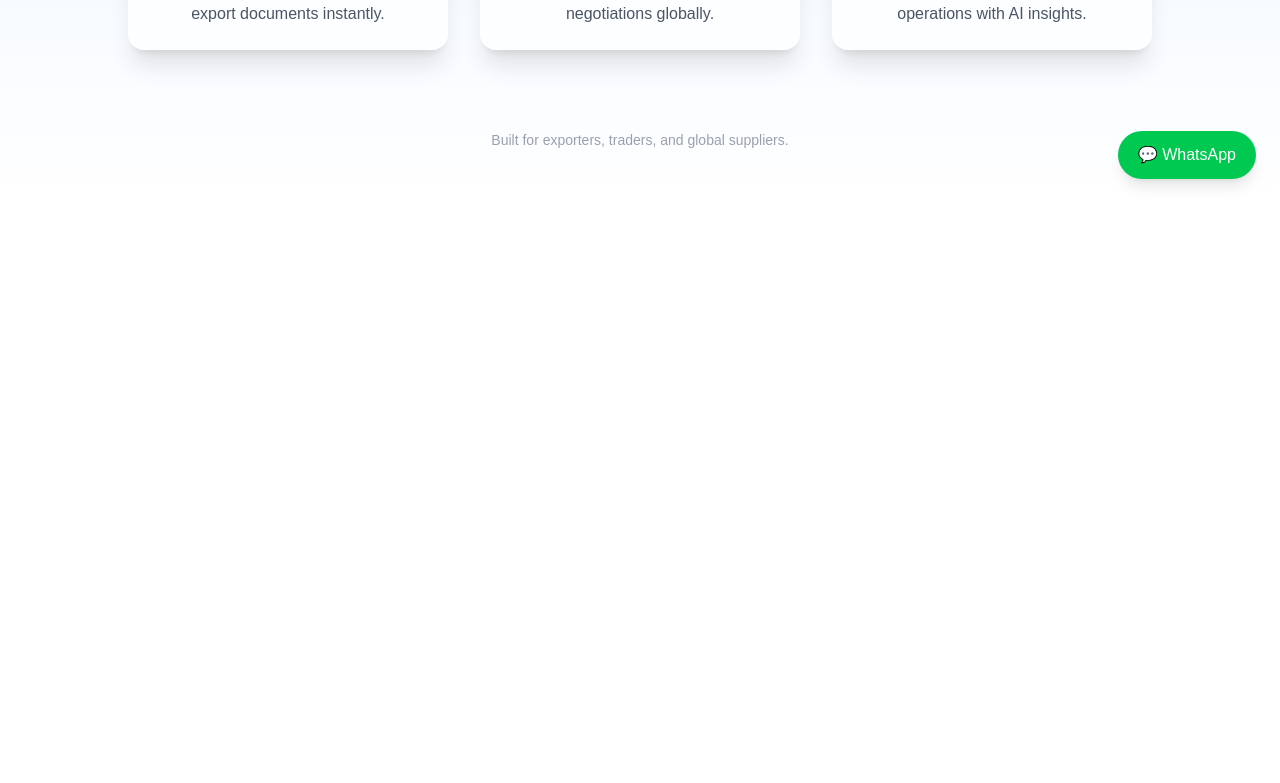
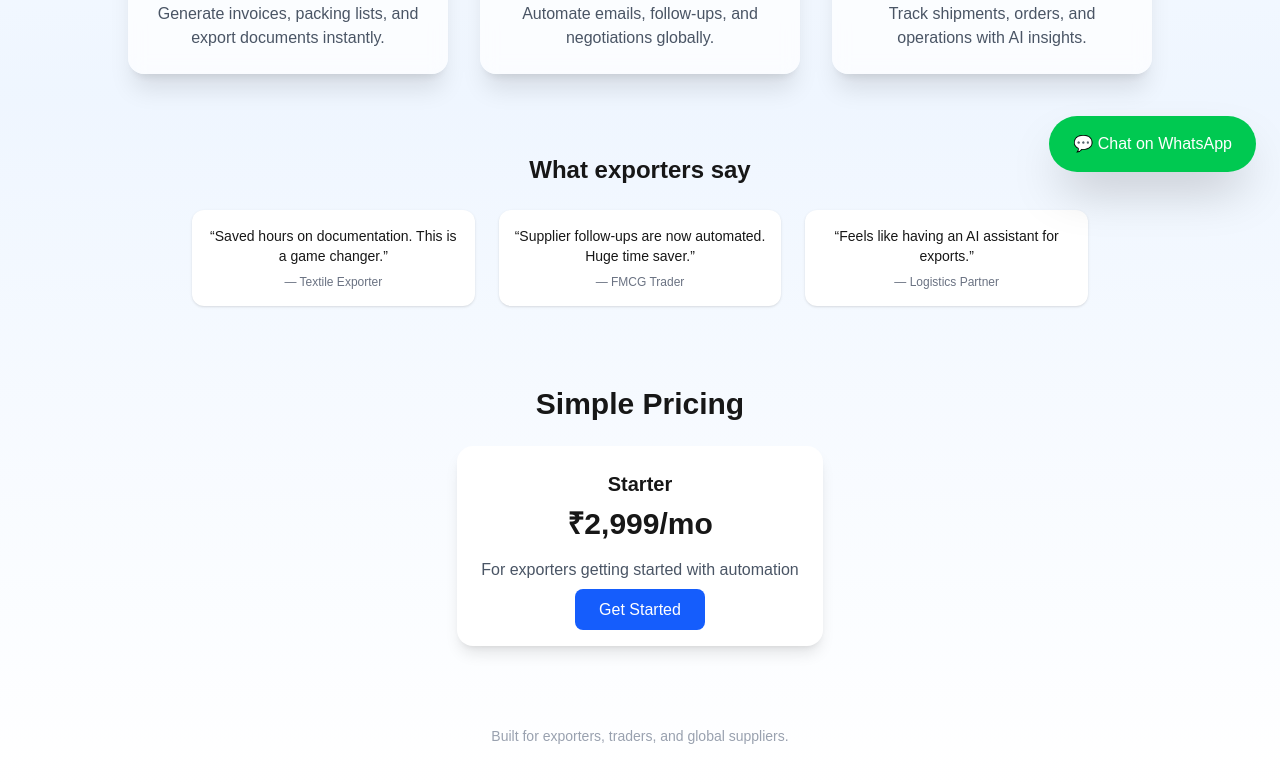
Before and after one commit to ashifpkali-maker/exportflow-ai, a Next.js app: page / in a window 1280 px wide. Shown: the part 597-1380 px from the top of the page. Before the commit the page ends 800 px from the top, so only its background shows below. Built offline with nearby package versions, Linux system fonts and the light colour scheme.

Commit message:
full SaaS landing page

```diff
--- a/app/page.tsx
+++ b/app/page.tsx
@@ -11,6 +11,8 @@ const supabase = createClient(
 export default function Page() {
   const [email, setEmail] = useState("");
   const [message, setMessage] = useState("");
+
+  const randomCount = Math.floor(Math.random() * 5) + 3;
 
   const handleSubmit = async (e: any) => {
     e.preventDefault();
@@ -39,7 +41,7 @@ export default function Page() {
           </span>
         </h1>
 
-        <p className="text-gray-600 text-lg mb-8">
+        <p className="text-gray-600 text-lg mb-6">
           AI systems to handle documentation, supplier communication,
           and global operations — so you can scale faster.
         </p>
@@ -64,11 +66,15 @@ export default function Page() {
         </form>
 
         {message && <p className="mt-4">{message}</p>}
+
+        {/* SOCIAL PROOF */}
+        <p className="text-sm text-gray-500 mt-3">
+          🔥 {randomCount} exporters joined today
+        </p>
       </div>
 
       {/* FEATURES */}
       <div className="grid md:grid-cols-3 gap-8 mt-16 max-w-5xl w-full">
-
         <div className="p-6 rounded-2xl bg-white/70 backdrop-blur shadow-xl hover:scale-105 transition">
           <h3 className="text-xl font-semibold mb-2">📄 Document Automation</h3>
           <p className="text-gray-600">
@@ -89,7 +95,54 @@ export default function Page() {
             Track shipments, orders, and operations with AI insights.
           </p>
         </div>
+      </div>
 
+      {/* TESTIMONIALS */}
+      <div className="mt-20 max-w-4xl">
+        <h2 className="text-2xl font-bold mb-6">What exporters say</h2>
+
+        <div className="grid md:grid-cols-3 gap-6">
+          <div className="p-4 bg-white rounded-xl shadow">
+            <p className="text-sm">
+              “Saved hours on documentation. This is a game changer.”
+            </p>
+            <p className="mt-2 text-xs text-gray-500">— Textile Exporter</p>
+          </div>
+
+          <div className="p-4 bg-white rounded-xl shadow">
+            <p className="text-sm">
+              “Supplier follow-ups are now automated. Huge time saver.”
+            </p>
+            <p className="mt-2 text-xs text-gray-500">— FMCG Trader</p>
+          </div>
+
+          <div className="p-4 bg-white rounded-xl shadow">
+            <p className="text-sm">
+              “Feels like having an AI assistant for exports.”
+            </p>
+            <p className="mt-2 text-xs text-gray-500">— Logistics Partner</p>
+          </div>
+        </div>
+      </div>
+
+      {/* PRICING */}
+      <div className="mt-20 text-center">
+        <h2 className="text-3xl font-bold mb-6">Simple Pricing</h2>
+
+        <div className="inline-block p-6 bg-white rounded-2xl shadow-lg">
+          <h3 className="text-xl font-semibold mb-2">Starter</h3>
+          <p className="text-3xl font-bold mb-4">₹2,999/mo</p>
+          <p className="text-gray-600 mb-4">
+            For exporters getting started with automation
+          </p>
+
+          <a
+            href="https://wa.me/919999999999"
+            className="bg-blue-600 text-white px-6 py-3 rounded-lg"
+          >
+            Get Started
+          </a>
+        </div>
       </div>
 
       {/* FOOTER */}
@@ -97,14 +150,14 @@ export default function Page() {
         Built for exporters, traders, and global suppliers.
       </p>
 
-      {/* ✅ WHATSAPP BUTTON */}
+      {/* WHATSAPP BUTTON */}
       <a
-        href="https://wa.me/918129606474?text=Hi%20I%20am%20interested%20in%20ExportFlow%20AI"
+        href="https://wa.me/97430730804?text=Hi%20I%20am%20interested%20in%20ExportFlow%20AI"
         target="_blank"
         rel="noopener noreferrer"
-        className="fixed bottom-6 right-6 bg-green-500 hover:bg-green-600 text-white px-5 py-3 rounded-full shadow-lg flex items-center gap-2"
+        className="fixed bottom-6 right-6 bg-green-500 hover:bg-green-600 text-white px-6 py-4 rounded-full shadow-2xl flex items-center gap-3 animate-bounce"
       >
-        💬 WhatsApp
+        💬 Chat on WhatsApp
       </a>
 
     </div>
```
